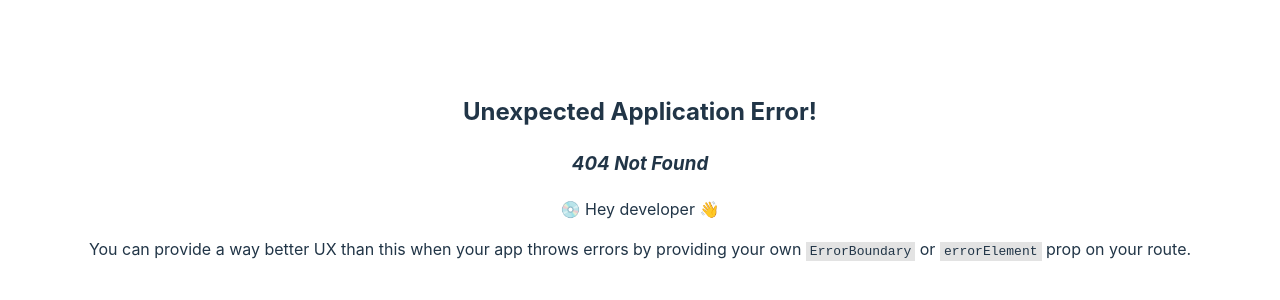
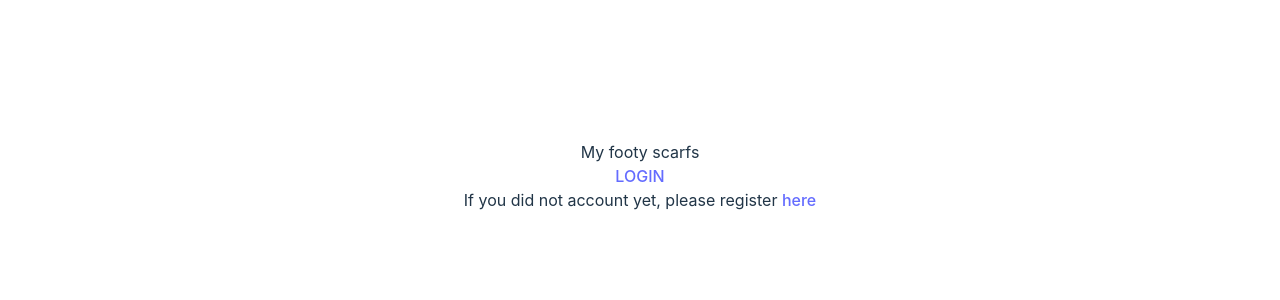
Before and after one commit to kirryya/footyScarfsCollectionApp, a React (Vite) app in the folder collectionApp/: page / in a window 1280 px wide. Before the commit this address had no page. Shown: the part 224-524 px from the top of the page. Built offline with nearby package versions, Linux system fonts and the light colour scheme.

Commit message:
refactoring

```diff
--- a/collectionApp/src/App.tsx
+++ b/collectionApp/src/App.tsx
@@ -1,22 +1,18 @@
-import { Suspense } from 'react';
+import * as React from 'react';
 
 import './App.css';
 
-import { NavLink } from 'react-router-dom';
+import { RouterProvider } from 'react-router-dom';
 
-import { Loading } from './common';
-import { Paths } from './enums';
+import { router } from './pages/router-config';
 
 import { ReturnComponentType } from 'types';
 
 const App = (): ReturnComponentType => {
   return (
-    <Suspense fallback={<Loading />}>
-      <div style={{ display: 'flex', flexDirection: 'column' }}>
-        <span>My footy scarfs</span>
-        <NavLink to={Paths.LOGIN}> LOGIN </NavLink>
-      </div>
-    </Suspense>
+    <React.StrictMode>
+      <RouterProvider router={router} />
+    </React.StrictMode>
   );
 };
 
--- /dev/null
+++ b/collectionApp/src/common/Error-page.tsx
@@ -0,0 +1,19 @@
+import { useRouteError } from 'react-router-dom';
+
+import { ReturnComponentType } from 'types';
+
+export const ErrorPage = (): ReturnComponentType => {
+  const error = useRouteError();
+
+  console.error(error);
+
+  return (
+    <div>
+      <h1>Oops!</h1>
+      <p>Sorry, an unexpected error has occurred.</p>
+      <p>
+        <i>{error.statusText || error.message}</i>
+      </p>
+    </div>
+  );
+};
--- a/collectionApp/src/enums/Paths.ts
+++ b/collectionApp/src/enums/Paths.ts
@@ -1,4 +1,4 @@
 export enum Paths {
-  HOME = '/home',
+  REGISTRATION = '/registration',
   LOGIN = '/login',
 }
--- /dev/null
+++ b/collectionApp/src/pages/home/Home.tsx
@@ -0,0 +1,28 @@
+import { Suspense } from 'react';
+
+import { Link } from 'react-router-dom';
+
+import { Loading } from '../../common';
+import { Paths } from '../../enums';
+
+import { ReturnComponentType } from 'types';
+
+const Home = (): ReturnComponentType => {
+  return (
+    <div>
+      <Suspense fallback={<Loading />}>
+        <div style={{ display: 'flex', flexDirection: 'column' }}>
+          <span>My footy scarfs</span>
+          <Link to={Paths.LOGIN}> LOGIN </Link>
+          <div>
+            <span>
+              If you did not account yet, please register <Link to={Paths.REGISTRATION}> here </Link>
+            </span>
+          </div>
+        </div>
+      </Suspense>
+    </div>
+  );
+};
+
+export default Home;
--- a/collectionApp/src/pages/login/Login.tsx
+++ b/collectionApp/src/pages/login/Login.tsx
@@ -1,6 +1,4 @@
 import { NavLink } from 'react-router-dom';
-
-import { Paths } from '../../enums';
 
 import { ReturnComponentType } from 'types';
 
@@ -8,7 +6,7 @@ export const Login = (): ReturnComponentType => {
   return (
     <div>
       <span>Login</span>
-      <NavLink to={Paths.HOME}>Back</NavLink>
+      <NavLink to="/">Back</NavLink>
     </div>
   );
 };
--- /dev/null
+++ b/collectionApp/src/pages/registration/Registration.tsx
@@ -0,0 +1,5 @@
+import { ReturnComponentType } from 'types';
+
+export const Registration = (): ReturnComponentType => {
+  return <div>Registration</div>;
+};
--- /dev/null
+++ b/collectionApp/src/pages/registration/index.ts
@@ -0,0 +1,3 @@
+import { Registration } from './Registration';
+
+export { Registration };
--- /dev/null
+++ b/collectionApp/src/pages/router-config.tsx
@@ -0,0 +1,16 @@
+import * as React from 'react';
+
+import { createBrowserRouter } from 'react-router-dom';
+
+import { ErrorPage } from '../common/Error-page';
+import { Paths } from '../enums';
+
+import Home from './home/Home';
+import { Login } from './login/Login';
+import { Registration } from './registration';
+
+export const router = createBrowserRouter([
+  { path: '/', element: <Home />, errorElement: <ErrorPage /> },
+  { path: Paths.LOGIN, element: <Login /> },
+  { path: Paths.REGISTRATION, element: <Registration /> },
+]);
```
Also changed, not shown: collectionApp/src/main.tsx (+1 -19 lines).
